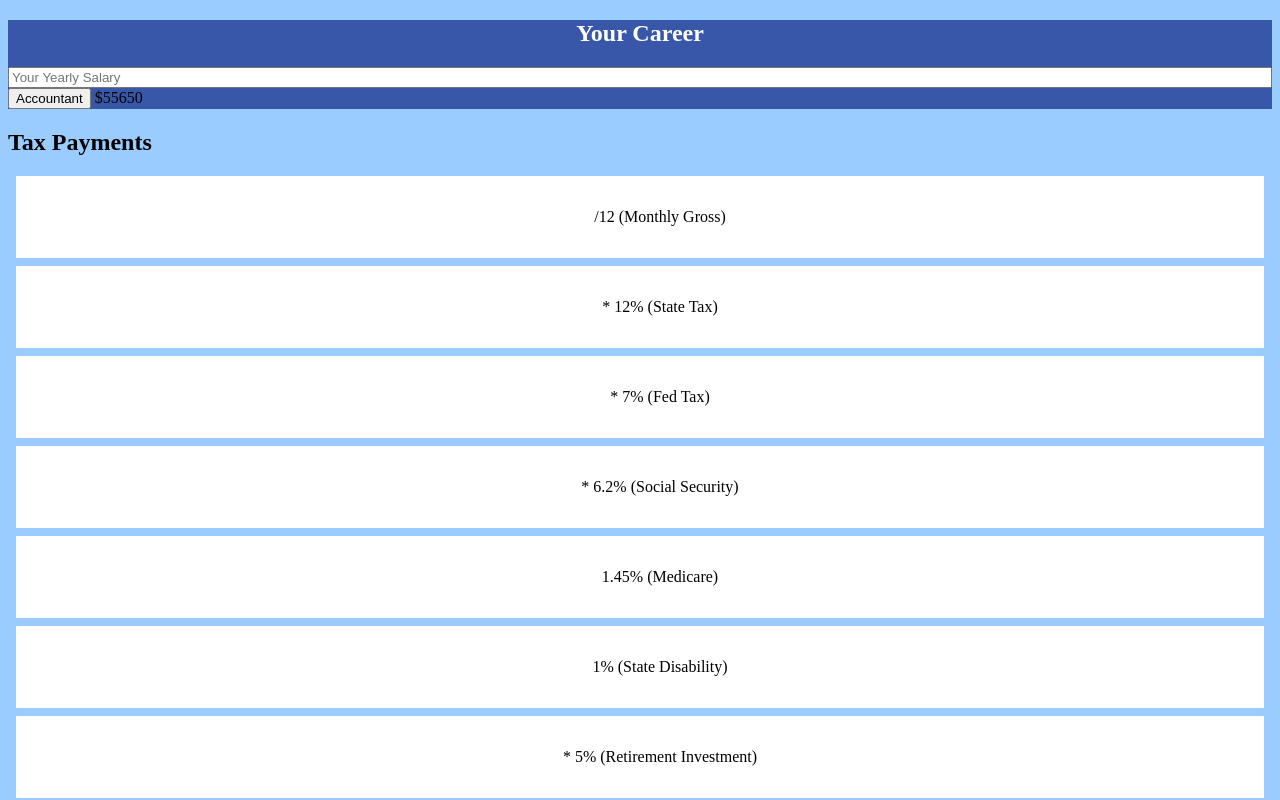
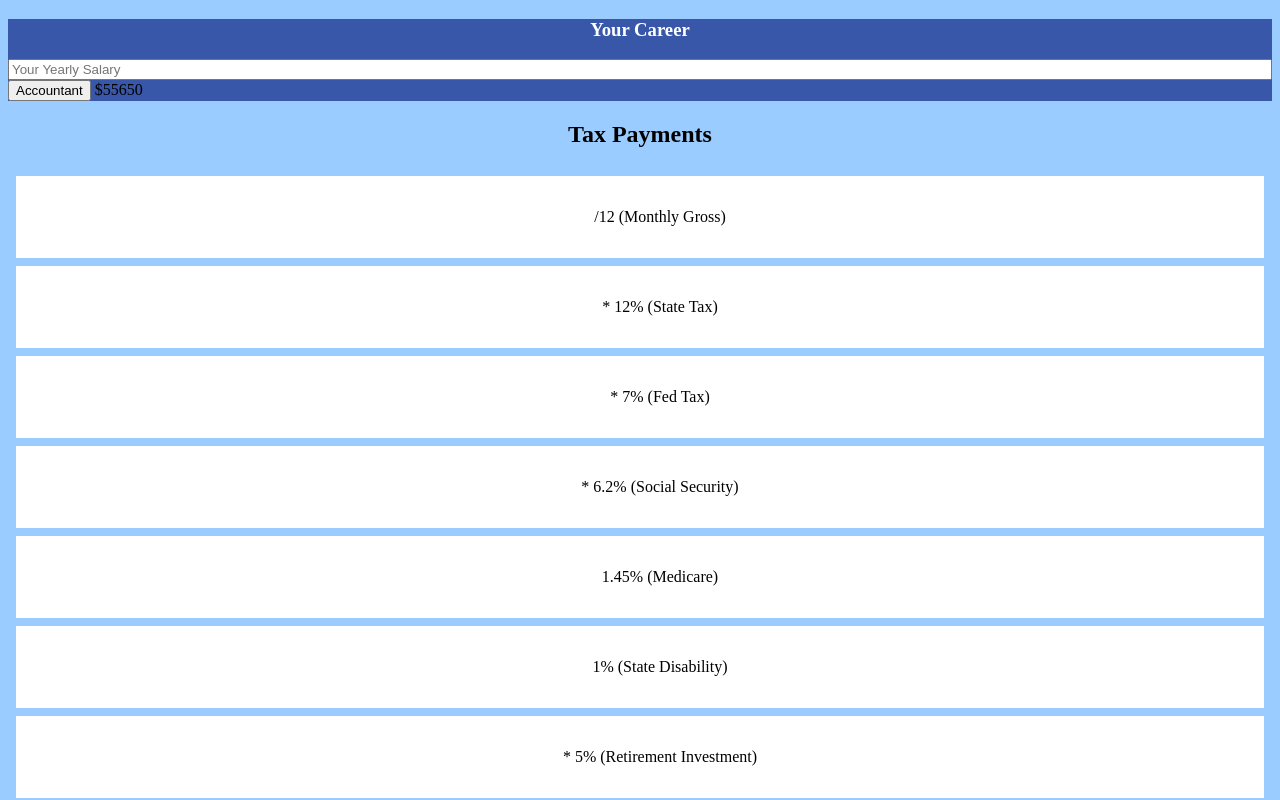
Before and after one commit to Jack-Web-PM/EECU-budget-calculator-, a plain HTML site: page index.html in a window 1280 px wide. Shown: the top 800 px of the page. Drawn offline with Linux system fonts and the light colour scheme.

Commit message:
charlie
css

```diff
--- a/flex.css
+++ b/flex.css
@@ -1,4 +1,6 @@
 :root {
+    --white: #fff;
+    --black: #000;
     --body-bg-color: #9ACCFF;
     --accent-color: #3857A9;
 }
@@ -6,6 +8,7 @@
 body {
     background-color: var(--body-bg-color);
 }
+
 h1 {
     display: flex;
     justify-content: center;
@@ -26,12 +29,26 @@ h1 {
     display: flex;
     justify-content: center;
     align-items: center;
+    text-align: center;
     padding: 1rem;
     margin: 0.5rem;
+    /* find a way to make this completely centered! the text is acting funky */
 }
 
-.tr-div li{
+.tr-div li {
     margin-right: 1rem;
     margin-left: 1rem;
     list-style-type: none;
 }
+
+.tax-payments {
+    display: flex;
+    flex-direction: column;
+    /* trying to make a grid here :( */
+}
+
+.tax-payments h2 {
+    display: flex;
+    justify-content: center;
+    align-items: center;
+}
--- a/index.html
+++ b/index.html
@@ -1,12 +1,15 @@
 <!DOCTYPE html>
 <html lang="en">
+
 <head>
     <meta charset="UTF-8">
     <meta name="viewport" content="width=device-width, initial-scale=1.0">
     <title>Budget Calculator</title>
     <link rel="stylesheet" href="flex.css">
 </head>
+
 <body>
+    <article>
         <section id="careerSelect">
             <h1>Your Career</h1>
             <form id="careerList">
@@ -33,7 +36,8 @@
                         <li></li>
                         <li>* 12% (State Tax)</li>
                         <li></li>
-        </ul></div>
+                    </ul>
+                </div>
 
                 <div class="tr-div">
                     <ul>
@@ -83,9 +87,12 @@
                         <li></li>
                         <li>House Payment Afford * 33%</li>
                         <li></li>
-    </ul></div>
+                    </ul>
+                </div>
 
             </div>
         </section>
+    </article>
 </body>
+
 </html>
```
Lines whose indentation alone changed are shown as unchanged.
